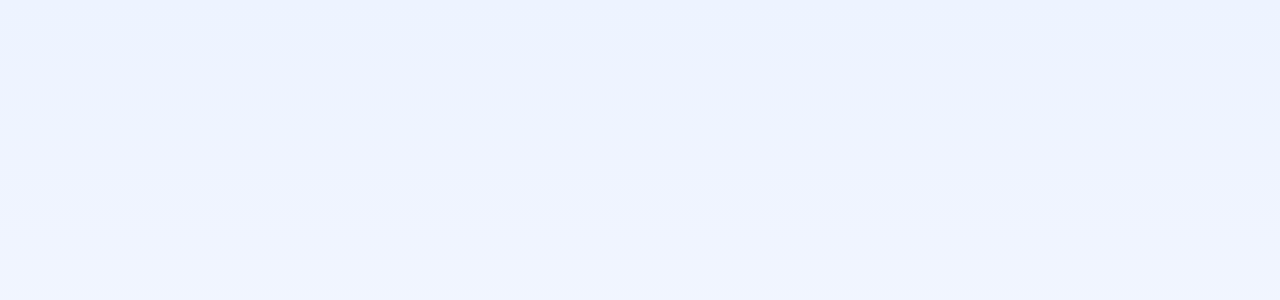
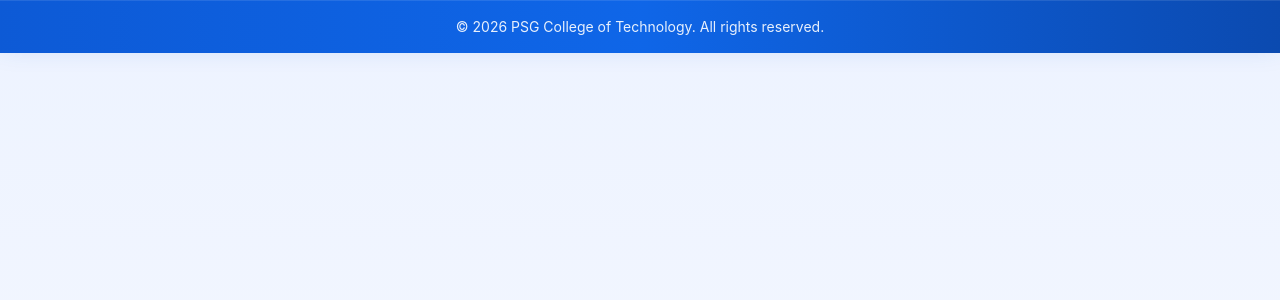
Before and after one commit to Vijay-Psgtech/psgtech-intranet-frontend, a React (Vite) app: page /cbcs in a window 1280 px wide. Before the commit this address had no page. Shown: the top 300 px of the page. Built offline with nearby package versions, Linux system fonts and the light colour scheme.

Commit message:
Footer component code has been added.

```diff
--- a/src/App.jsx
+++ b/src/App.jsx
@@ -1,6 +1,7 @@
 import React from 'react'
 import { BrowserRouter, Routes, Route } from 'react-router-dom';
 import Navbar from './components/Navbar';
+import Footer from './components/Footer';
 
 const App = () => {
   return (
@@ -9,6 +10,8 @@ const App = () => {
         <Routes>
           <Route path="/" element={<Navbar />} />
         </Routes>
+        {/* Footer */}
+        <Footer />
       </BrowserRouter>
     </div>
   )
--- /dev/null
+++ b/src/components/Footer.jsx
@@ -0,0 +1,15 @@
+import React from 'react'
+
+const Footer = () => {
+  return (
+    <footer className="w-full border-t border-white/10 bg-gradient-to-r from-[#0d5ad6] via-[#0f66e8] to-[#0b4ab0] shadow-[0_-12px_30px_rgba(13,89,214,0.25)] backdrop-blur-xl">
+      <div className="mx-auto flex max-w-[1800px] items-center justify-center gap-4 px-4 py-4 sm:px-6 lg:px-8 xl:px-10">
+        <p className="text-sm text-white/90">
+          &copy; {new Date().getFullYear()} PSG College of Technology. All rights reserved.
+        </p>
+      </div>
+    </footer>
+  )
+}
+
+export default Footer
```
